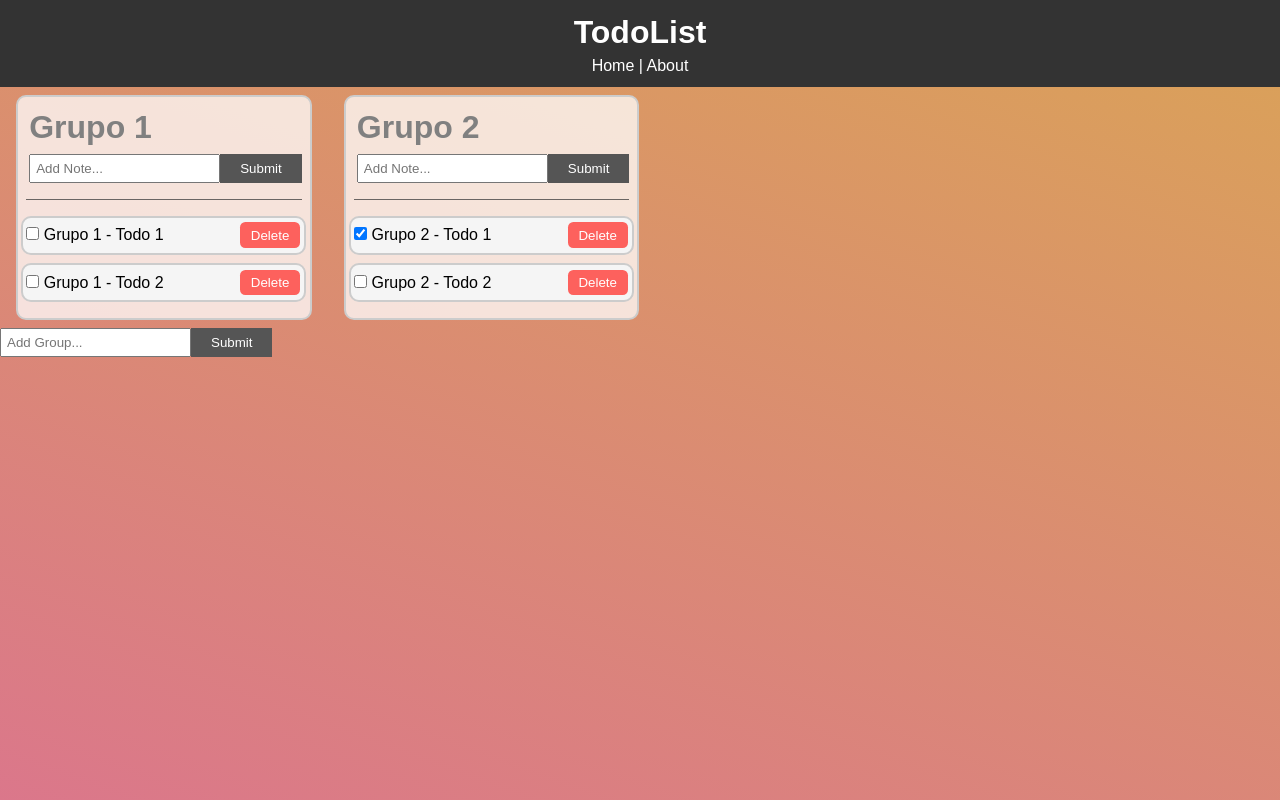
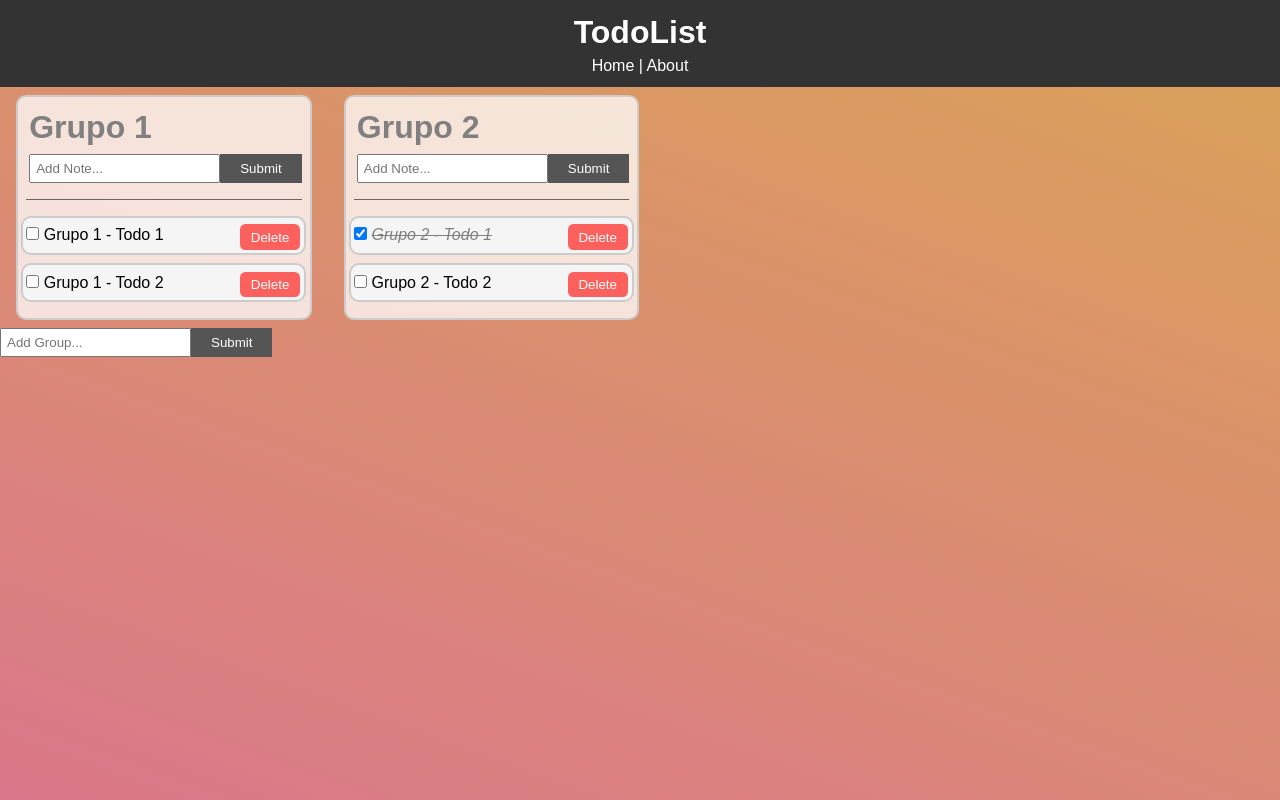
Before and after one commit to LucioTrincheri/notes-app, a React (Create React App) app: page / in a window 1280 px wide. Shown: the top 800 px of the page. Built offline with nearby package versions, Linux system fonts and the light colour scheme.

Commit message:
Style changes

```diff
--- a/src/styles/index.module.css
+++ b/src/styles/index.module.css
@@ -32,13 +32,10 @@
   border-bottom: 0.1rem solid rgba(54, 54, 54, 0.726);
 }
 
-.groupTitle {
-  margin: 0.5rem 0.5rem;
-  margin-bottom: 0.25rem;
-  padding-left: 0.2rem;
+.completeBtn:checked + .completeLabel {
+  font-style: italic;
   color: gray;
-  -ms-flex-line-pack: center;
-      align-content: center;
+  text-decoration: line-through;
 }
 
 .delBtnStyle {
@@ -46,7 +43,7 @@
   background: rgba(255, 60, 56, 0.8);
   color: white;
   border: none;
-  margin-top: -0.15em;
+  margin: 0 0.1em;
   margin-right: 0.1em;
   padding: 0.4em 0.8em;
   border-radius: 0.4em;
@@ -62,4 +59,13 @@
 .delBtnStyle:focus {
   outline: 0;
 }
+
+.groupTitle {
+  margin: 0.5rem 0.5rem;
+  margin-bottom: 0.25rem;
+  padding-left: 0.2rem;
+  color: gray;
+  -ms-flex-line-pack: center;
+      align-content: center;
+}
 /*# sourceMappingURL=index.module.css.map */
--- a/src/styles/index.module.scss
+++ b/src/styles/index.module.scss
@@ -21,6 +21,7 @@
 	border: 2px solid #ccc;
 }
 
+//Buttons
 .addTodo {
 	display: flex;
 	margin: 0.5rem 0.5rem;
@@ -31,12 +32,10 @@
 	border-bottom: 0.1rem solid rgba(54, 54, 54, 0.726);
 }
 
-.groupTitle {
-	margin: 0.5rem 0.5rem;
-	margin-bottom: 0.25rem;
-	padding-left: 0.2rem;
+.completeBtn:checked + .completeLabel {
+	font-style: italic;
 	color: gray;
-	align-content: center;
+	text-decoration: line-through;
 }
 
 .delBtnStyle {
@@ -44,7 +43,7 @@
 	background: rgba(255, 60, 56, 0.8);
 	color: white;
 	border: none;
-	margin-top: -0.15em;
+	margin: 0 0.1em;
 	margin-right: 0.1em;
 	padding: 0.4em 0.8em;
 	border-radius: 0.4em;
@@ -60,3 +59,12 @@
 .delBtnStyle:focus {
 	outline: 0;
 }
+
+//Text
+.groupTitle {
+	margin: 0.5rem 0.5rem;
+	margin-bottom: 0.25rem;
+	padding-left: 0.2rem;
+	color: gray;
+	align-content: center;
+}
```
Also changed, not shown: 1 other file (tests, documents, lock files or other folders).
